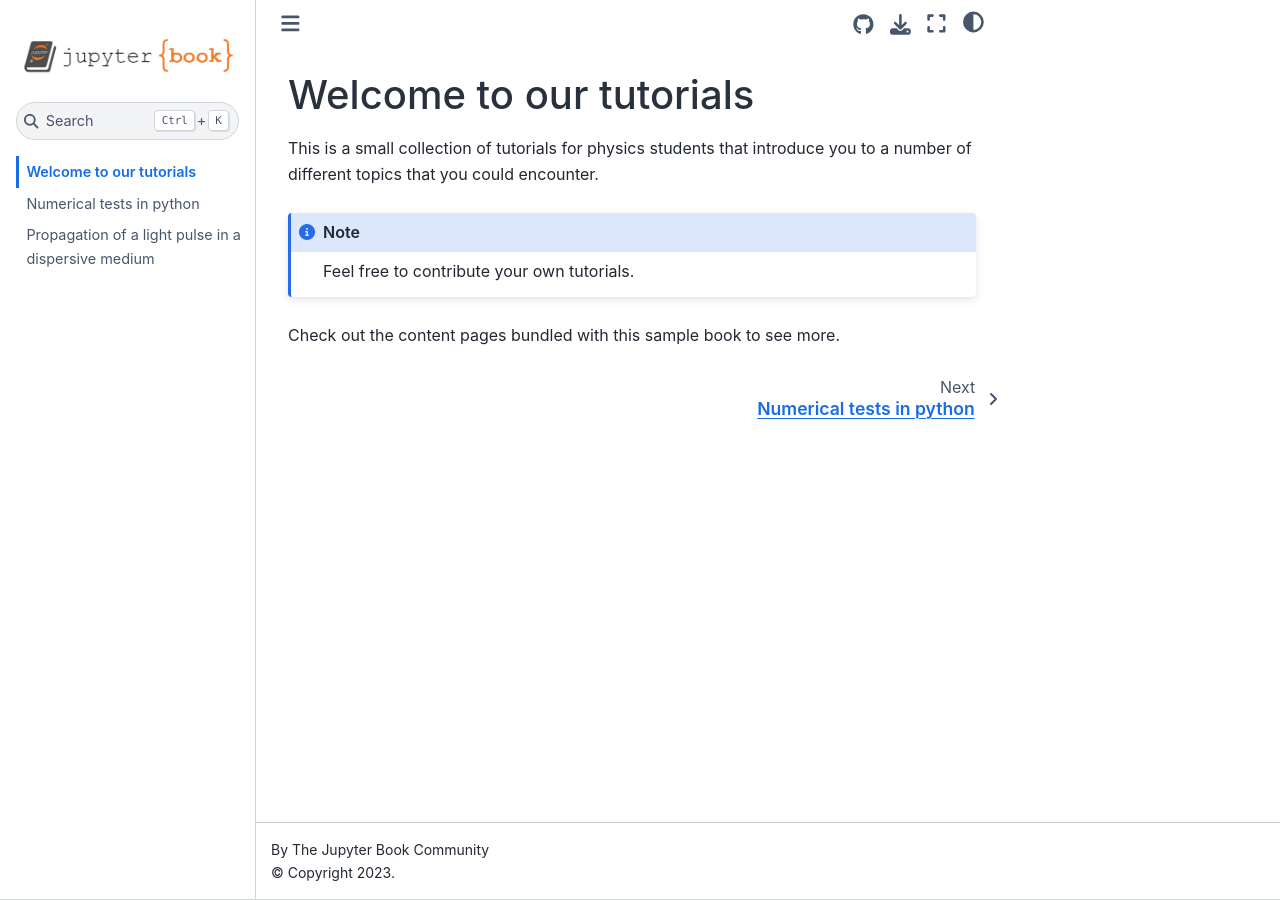
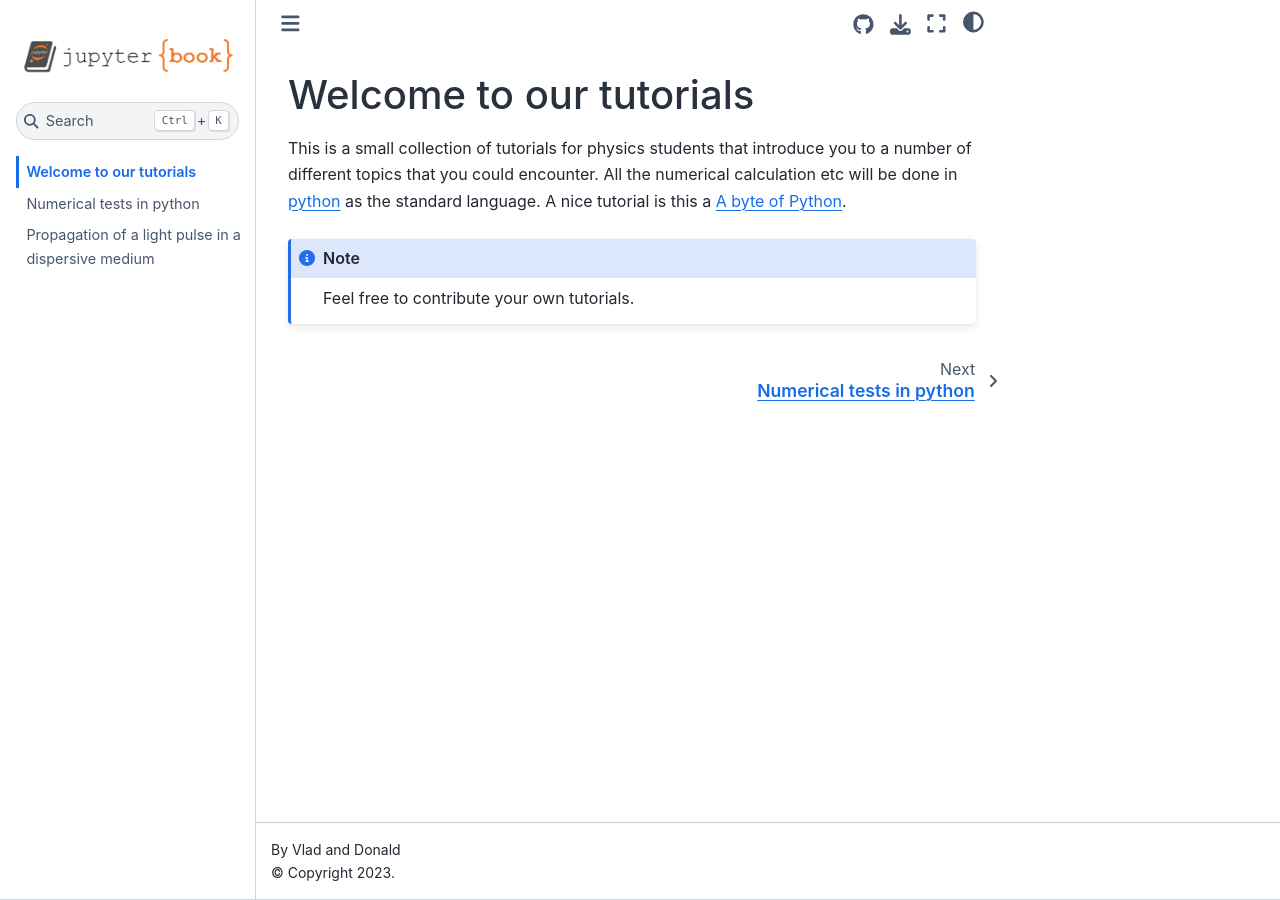
Before and after one commit to synqs/tutorials, a Jupyter Book: the page built from docs/intro.md, in a window 1280 px wide. Built offline with Jupyter Book 1.0.4 settings and Sphinx 7.4.7 and the Sphinx Book theme 1.1.4, drawn with Linux system fonts in a browser that asks for light colours.

Commit message:
More cleanup

```diff
--- a/docs/_config.yml
+++ b/docs/_config.yml
@@ -1,8 +1,8 @@
 # Book settings
 # Learn more at https://jupyterbook.org/customize/config.html
 
-title: My sample book
-author: The Jupyter Book Community
+title: Physics tutorials
+author: Vlad and Donald
 logo: logo.png
 
 # Force re-execution of notebooks on each build.
--- a/docs/intro.md
+++ b/docs/intro.md
@@ -1,11 +1,9 @@
 # Welcome to our tutorials
 
 This is a small collection of tutorials for physics students that introduce you
-to a number of different topics that you could encounter.
+to a number of different topics that you could encounter. All the numerical calculation etc will be done in [python](https://www.python.org/) as the standard language. A nice tutorial is this a [A byte of Python](https://python.swaroopch.com/).
 
 
 :::{note}
 Feel free to contribute your own tutorials.
 :::
-
-Check out the content pages bundled with this sample book to see more.
```
Also changed, not shown: docs/01_plotting_tutorial.ipynb, docs/02_wave_package.ipynb.
